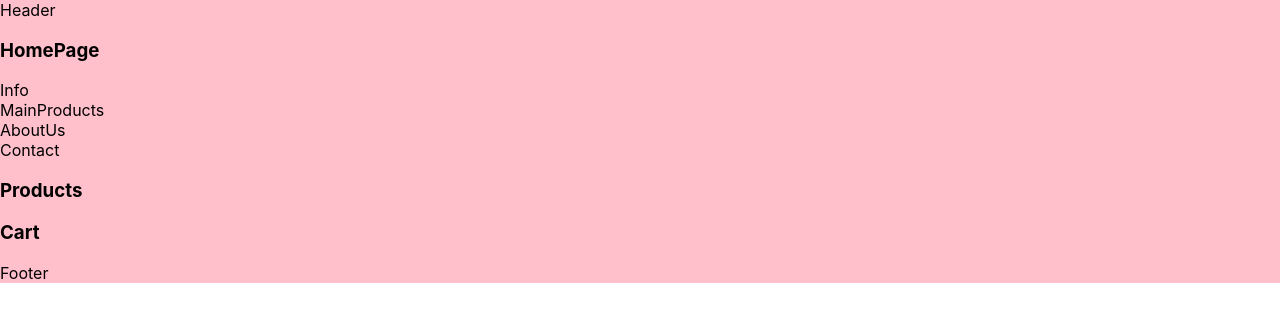
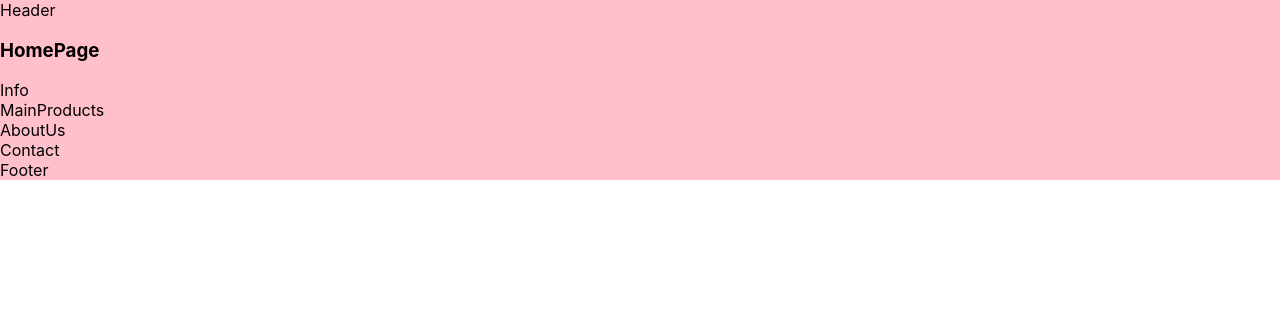
Before and after one commit to agapoli89/make-up-my-wall, a React (Create React App) app: page / in a window 1280 px wide. Shown: the top 322 px of the page. Built offline with nearby package versions, Linux system fonts and the light colour scheme.

Commit message:
Implement Route component to change pages

```diff
--- a/package.json
+++ b/package.json
@@ -8,6 +8,8 @@
     "@testing-library/user-event": "^13.5.0",
     "react": "^18.2.0",
     "react-dom": "^18.2.0",
+    "react-router": "^6.3.0",
+    "react-router-dom": "^6.3.0",
     "react-scripts": "5.0.1",
     "web-vitals": "^2.1.4"
   },
--- a/src/App.js
+++ b/src/App.js
@@ -1,3 +1,5 @@
+import { BrowserRouter, Routes, Route, } from 'react-router-dom'
+
 import HomePage from './pages/HomePage/HomePage';
 import Products from './pages/Products/Products';
 import Cart from './pages/Cart/Cart';
@@ -10,13 +12,15 @@ function App() {
   return (
 
     <div className="App">
-    <Header />
-    {/* do przejścia między stronami chyba najlepiej użyć react-router-dom i componentu Switch */}
-      <HomePage />
-      <Products />
-      <Cart />
-    {/* zamknięcie Switcha */}
-    <Footer />
+      <BrowserRouter>
+        <Header />
+        <Routes>
+          <Route exact path="/" element={<HomePage />} />
+          <Route path="/products" element={<Products/>} />
+          <Route path="/cart" element={<Cart />} />
+        </Routes>
+        <Footer />
+      </BrowserRouter>
     </div>
   );
 }
```
Also changed, not shown: 1 other file (tests, documents, lock files or other folders).
